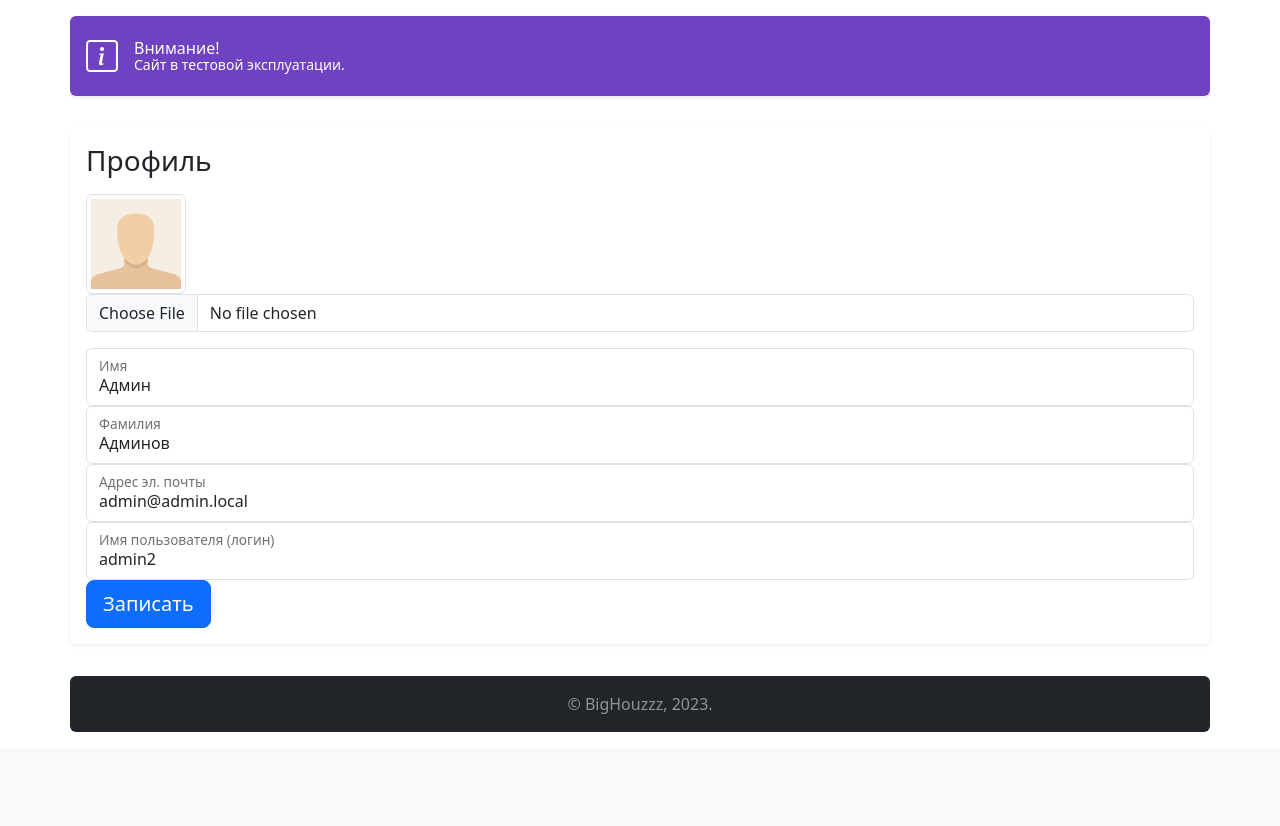
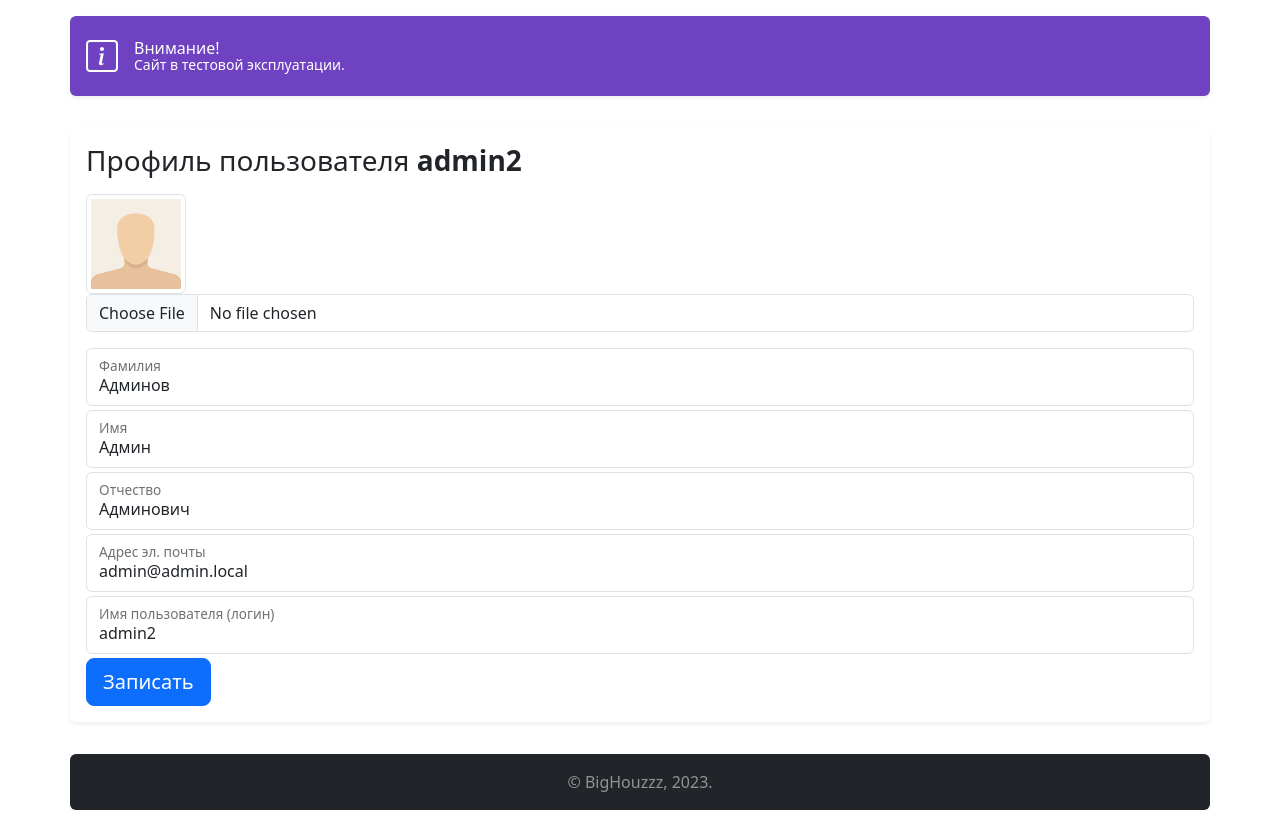
Before and after one commit to botalov-pro/BigHouzzz, a Django app: page /profile/ in a window 1280 px wide. Shown: the part 56-882 px from the top of the page. Before the commit the page ends 788 px from the top, so only its background shows below. Run offline with Django 4.2, Linux system fonts and the light colour scheme; a user stored in the database is signed in; parts of the project's set-up code (start-up, migrations or seed data) failed here and were passed over; some libraries are stand-ins or nearby versions.

Commit message:
Add patronymic_name field to forms, templates, etc.

```diff
--- a/templates/users/profile.html
+++ b/templates/users/profile.html
@@ -1,8 +1,8 @@
 {% extends "base.html" %}
 {% load static %}
-{% block title %}Профиль{% endblock %}
+{% block title %}Профиль пользователя{% endblock %}
 {% block content %}
-<h1 class="h3 mb-3 fw-normal">Профиль</h1>
+<h1 class="h3 mb-3 fw-normal">Профиль пользователя <strong>{{ user.username }}</strong></h1>
 <img width="100" height="100" src="{% if user.image %} {{ user.image.url }} {% else %} {% static 'vendor/img/users/default_avatar.png' %} {% endif %}" class="img-thumbnail">
 <form action="{% url 'profile' %}" method="post" enctype="multipart/form-data">
     {% csrf_token %}
@@ -11,19 +11,23 @@
             {{ form.image }}
         </div>
     </div>
-    <div class="form-floating">
+    <div class="form-floating mb-1">
+        {{ form.last_name }}
+        <label for="{{ form.last_name.id_for_label }}">Фамилия</label>
+    </div>
+    <div class="form-floating mb-1">
         {{ form.first_name }}
         <label for="{{ form.first_name.id_for_label }}">Имя</label>
     </div>
-    <div class="form-floating">
-        {{ form.last_name }}
-        <label for="{{ form.last_name.id_for_label }}">Фамилия</label>
+    <div class="form-floating mb-1">
+        {{ form.patronymic_name }}
+        <label for="{{ form.patronymic_name.id_for_label }}">Отчество</label>
     </div>
-    <div class="form-floating">
+    <div class="form-floating mb-1">
         {{ form.email }}
         <label for="{{ form.email.id_for_label }}">Адрес эл. почты</label>
     </div>
-    <div class="form-floating">
+    <div class="form-floating mb-1">
         {{ form.username }}
         <label for="{{ form.username.id_for_label }}">Имя пользователя (логин)</label>
     </div>
--- a/templates/users/signup.html
+++ b/templates/users/signup.html
@@ -28,6 +28,10 @@
         <label for="{{ form.first_name.id_for_label }}">Имя</label>
     </div>
     <div class="form-floating mb-1">
+        {{ form.patronymic_name }}
+        <label for="{{ form.patronymic_name.id_for_label }}">Отчество</label>
+    </div>
+    <div class="form-floating mb-1">
         {{ form.password1 }}
         <label for="{{ form.password1.id_for_label }}">Пароль</label>
     </div>
--- a/users/forms.py
+++ b/users/forms.py
@@ -21,11 +21,14 @@ class UserLoginForm(AuthenticationForm):
 
 
 class UserRegistrationForm(UserCreationForm):
+    last_name = forms.CharField(widget=forms.TextInput(attrs={
+        'placeholder': 'Введите фамилию',
+    }))
     first_name = forms.CharField(widget=forms.TextInput(attrs={
         'placeholder': 'Введите имя',
     }))
-    last_name = forms.CharField(widget=forms.TextInput(attrs={
-        'placeholder': 'Введите фамилию',
+    patronymic_name = forms.CharField(widget=forms.TextInput(attrs={
+        'placeholder': 'Введите отчество',
     }))
     username = forms.CharField(widget=forms.TextInput(attrs={
         'placeholder': 'Введите имя пользователя',
@@ -45,8 +48,9 @@ class UserRegistrationForm(UserCreationForm):
         fields = (
             'username',
             'email',
+            'last_name',
             'first_name',
-            'last_name',
+            'patronymic_name',
             'password1',
             'password2'
         )
@@ -69,8 +73,9 @@ class UserProfileForm(UserChangeForm):
     class Meta:
         model = User
         fields = (
+            'last_name',
             'first_name',
-            'last_name',
+            'patronymic_name',
             'email',
             'username',
             'avatar'
```
